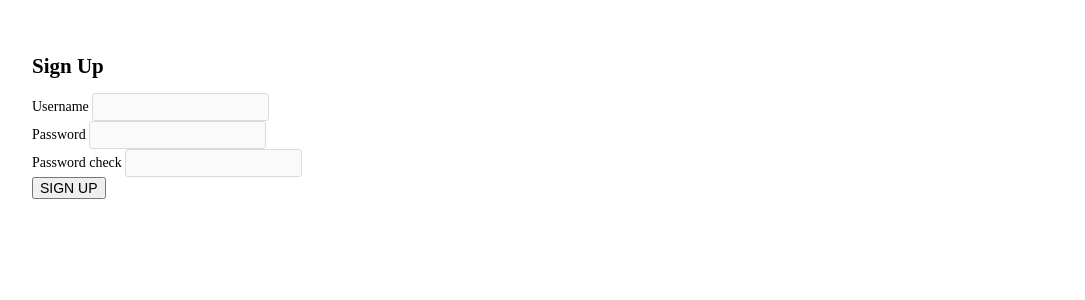
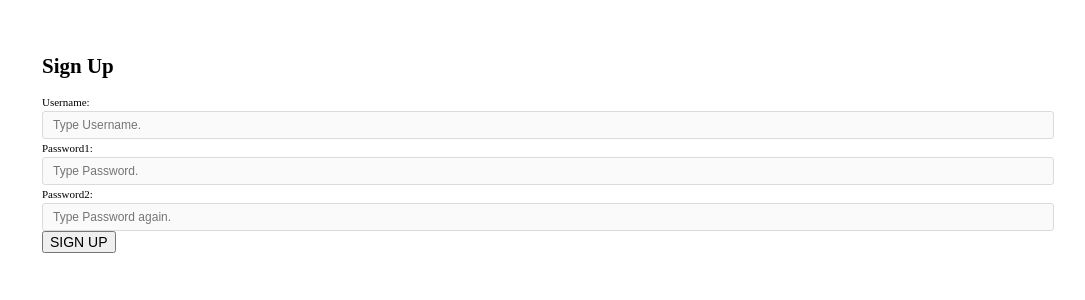
Before and after one commit to recordingbetter/Instagram-practice, a Django app: page /member/signup/ in a window 1280 px wide. Shown: the part 129-429 px from the top of the page, without its empty margins (103-1188 px from the left). Run offline with Django 3.2, Linux system fonts and the light colour scheme; style sheets or scripts are compiled from the project's sources.

Commit message:
divide member.forms, set SignupForm, apply to signup.html

```diff
--- /dev/null
+++ b/django_app/member/forms/__init__.py
@@ -0,0 +1,2 @@
+from .login import LoginForm
+from .signup import SignupForm
--- /dev/null
+++ b/django_app/member/forms/signup.py
@@ -0,0 +1,35 @@
+from django import forms
+from django.contrib.auth import authenticate, get_user_model
+
+User = get_user_model()
+
+
+class SignupForm(forms.Form):
+    username = forms.CharField(
+        widget=forms.TextInput(
+            attrs={
+                'placeholder': 'Type Username.',
+                }
+            )
+        )
+    password1 = forms.CharField(
+        widget=forms.PasswordInput(
+            attrs={
+                'placeholder': 'Type Password.',
+                }
+            )
+        )
+    password2 = forms.CharField(
+        widget=forms.PasswordInput(
+            attrs={
+                'placeholder': 'Type Password again.',
+                }
+            )
+        )
+
+    # clean_<fieldname>매서드를 사용해서 username 필드에 대한 유효성 검증을 실행
+    def clean_username(self):
+        username = self.cleaned_data['username']
+        if User.objects.filter(username=username).exist():
+            raise forms.ValidationError('Username already exists!')
+        return username
--- a/django_app/member/views.py
+++ b/django_app/member/views.py
@@ -4,6 +4,7 @@ from django.http import HttpResponse
 from django.shortcuts import render, redirect
 
 from member.forms import LoginForm
+from member.forms.signup import SignupForm
 
 User = get_user_model()
 
@@ -63,22 +64,43 @@ def logout(request):
 def signup(request):
     # member/signup.html을 사용하여 username, password1, password2를 받아 회원가입
     if request.method == 'POST':
-        username = request.POST['username']
-        password1 = request.POST['password1']
-        password2 = request.POST['password2']
-        # 이미유저가 존재하는지 검사
-        if User.objects.filter(username=username).exists():
-            return HttpResponse('Username is already exist!')
-        # password1, password2가 일치하는지 검사
-        elif password1 != password2:
-            return HttpResponse('Passwords are not match!')
-        # 가입 성공시 로그인시키고 post_list 로 리다이렉트
-        user = User.objects.create_user(
-            username=username,
-            password=password1,
-            )
-        # login
-        django_login(request, user)
-        return redirect('post:post_list')
+        #     # Form class 미사용시
+        #     username = request.POST['username']
+        #     password1 = request.POST['password1']
+        #     password2 = request.POST['password2']
+        #     # 이미유저가 존재하는지 검사
+        #     if User.objects.filter(username=username).exists():
+        #         return HttpResponse('Username is already exist!')
+        #     # password1, password2가 일치하는지 검사
+        #     elif password1 != password2:
+        #         return HttpResponse('Passwords are not match!')
+        #     # 가입 성공시 로그인시키고 post_list 로 리다이렉트
+        #     user = User.objects.create_user(
+        #         username=username,
+        #         password=password1,
+        #         )
+        #     # login
+        #     django_login(request, user)
+        #     return redirect('post:post_list')
+        # else:
+        #     return render(request, 'member/signup.html')
+
+        # Form class 사용시,
+        form = SignupForm(data=request.POST)
+        # valid check of bound form
+        if form.is_valid():
+            username = form.cleaned_data['username']
+            password1 = form.cleaned_data['password1']
+            password2 = form.cleaned_data['password2']
+            # 이후에 Form class 를 사용하지않는 경우를 적용해도 동작한다.
+            django_login(request, user)
+            #     return redirect('post:post_list')
+
+
     else:
-        return render(request, 'member/signup.html')
+        form = SignupForm()
+    # 에러메세지를 폼에 보여줄수있다.
+    context = {
+        'form': form,
+        }
+    return render(request, 'member/signup.html', context)
--- a/django_app/static/css/common.css
+++ b/django_app/static/css/common.css
@@ -9,4 +9,19 @@
   .btn:hover {
     font-weight: bolder; }
 
+.field-wrapper ul.errors {
+  font-size: 13px;
+  color: red;
+  font-weight: bold;
+  padding-left: 5px; }
+.field-wrapper label {
+  font-size: 11px; }
+.field-wrapper input[type=text], .field-wrapper input[type=password] {
+  width: 100%; }
+.field-wrapper p.help {
+  font-size: 10px;
+  color: #ccc;
+  margin-top: 2px;
+  margin-bottom: 0; }
+
 /*# sourceMappingURL=common.css.map */
--- a/django_app/static/css/layout.css
+++ b/django_app/static/css/layout.css
@@ -48,4 +48,8 @@ header.top-header > nav:nth-child(2) {
     .container {
       padding-top: 0; } }
 
+.container > .content {
+  padding-left: 10px;
+  padding-right: 10px; }
+
 /*# sourceMappingURL=layout.css.map */
--- a/django_app/static/sass/common.scss
+++ b/django_app/static/sass/common.scss
@@ -13,3 +13,26 @@
         font-weight: bolder;
     }
 }
+
+
+.field-wrapper {
+  ul.errors {
+    font-size: 13px;
+    color: red;
+    font-weight: bold;
+      padding-left: 5px;
+  }
+  label {
+    font-size: 11px;
+  }
+  input[type=text], input[type=password] {
+    width: 100%;
+
+  }
+  p.help {
+    font-size: 10px;
+    color: #ccc;
+    margin-top: 2px;
+    margin-bottom: 0;
+  }
+}
--- a/django_app/static/sass/layout.scss
+++ b/django_app/static/sass/layout.scss
@@ -85,3 +85,9 @@ header.top-header > nav:nth-child(2) {
     padding-top: 0;
   }
 }
+
+
+.container > .content {
+  padding-left: 10px;
+  padding-right: 10px;
+}
--- a/django_app/templates/member/signup.html
+++ b/django_app/templates/member/signup.html
@@ -1,24 +1,33 @@
 {% extends 'common/base.html' %}
 
 {% block content %}
+<div class="content">
     <h2>Sign Up</h2>
     <form action="{% url 'member:signup' %}" method="POST">
         {% csrf_token %}
+        <ul class="errors">
+        {% for error in form.non_field_errors %}
+            <li>error</li>
+        {% endfor %}
+        </ul>
 
-        <div>
-            <label for="id-username">Username</label>
-            <input type="text" name="username" id="id-username">
-        </div>
-        <div>
-            <label for="id-password1">Password</label>
-            <input type="password" name="password1" id="id-password1">
-        </div>
-        <div>
-            <label for="id-password2">Password check</label>
-            <input type="password" name="password2" id="id-password2">
-        </div>
+        {% for field in form %}
+            <div class="field-wrapper">
+                {{ field.label_tag }}
+                {{ field }}
+                {% if field.help_text %}
+                    <p class="help">{{ field.help_text }}</p>
+                {% endif %}
+                {% if field.errors %}
+                    <ul class="errors">
+                    {% for error in field.errors %}
+                        <li>{{ error }}</li>
+                    {% endfor %}
+                    </ul>
+                {% endif %}
+            </div>
+        {% endfor %}
         <button type="submit">SIGN UP</button>
     </form>
-
-
+</div>
 {% endblock %}
```
Also changed, not shown: django_app/member/forms/login.py (renamed from django_app/member/forms.py), 2 other files.
